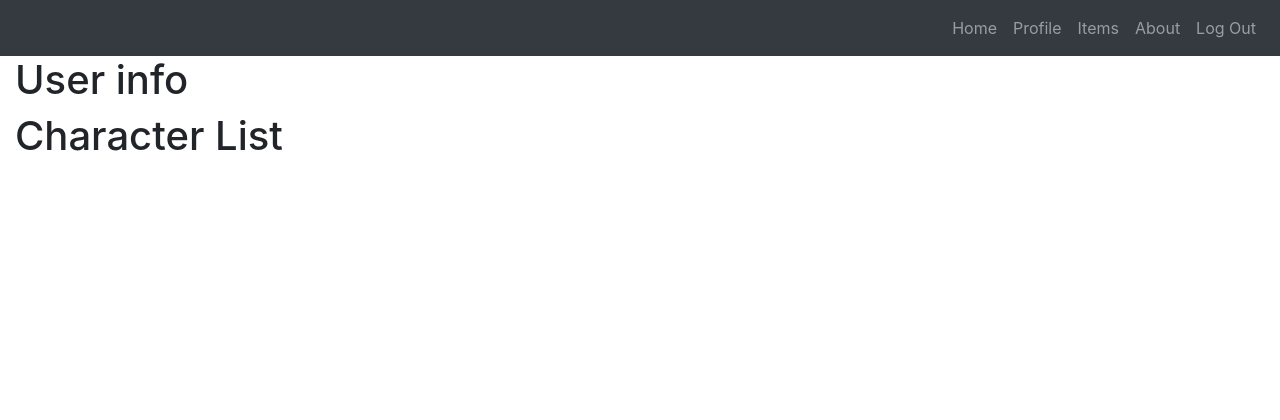
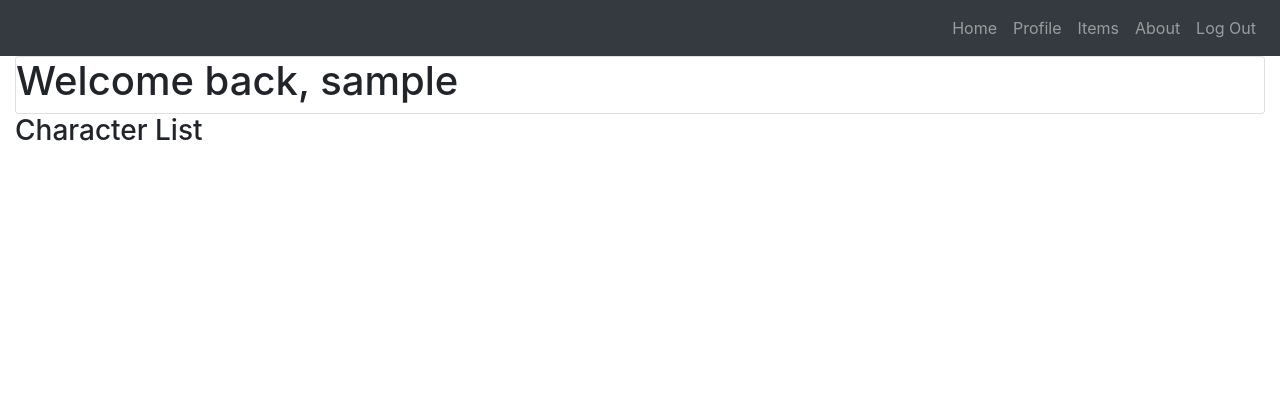
Before and after one commit to longevitytina/CV-Wasteland, a Django app: page /profile/ in a window 1280 px wide. Shown: the top 420 px of the page. Run offline with Django 3.2, Linux system fonts and the light colour scheme; the visitor is signed in with stand-in values (Sample User, id 1); data that the repository does not hold is empty; some libraries are stand-ins or nearby versions.

Commit message:
Edits formatting, renders dynamic username

```diff
--- a/wasteland/main_app/templates/profile.html
+++ b/wasteland/main_app/templates/profile.html
@@ -1,11 +1,21 @@
 {% extends 'base.html' %}
 {% block content %}
 
-<h1>User info</h1>
-<h1>Character List</h1>
+<div class="row">
+  <div class="col s6">
+    <div class="card">
+      <div class="card-content">
+        <h1>Welcome back, {{ username }}</h1>
+
+      </div>
+    </div>
+  </div>
+</div>
+
+<h3>Character List</h3>
 
 {% for character in characters %}
-  <div class="card">
+  <div class="card character">
     <a href="{% url 'character_detail' character.id %}">
       <div class="card-content">
         <span class="card-title">{{ character.name }}</span>
@@ -18,5 +28,3 @@
 
 
 {% endblock %}
-
-{% comment %}sections: Character list, item list, next day   {% endcomment %}
```
